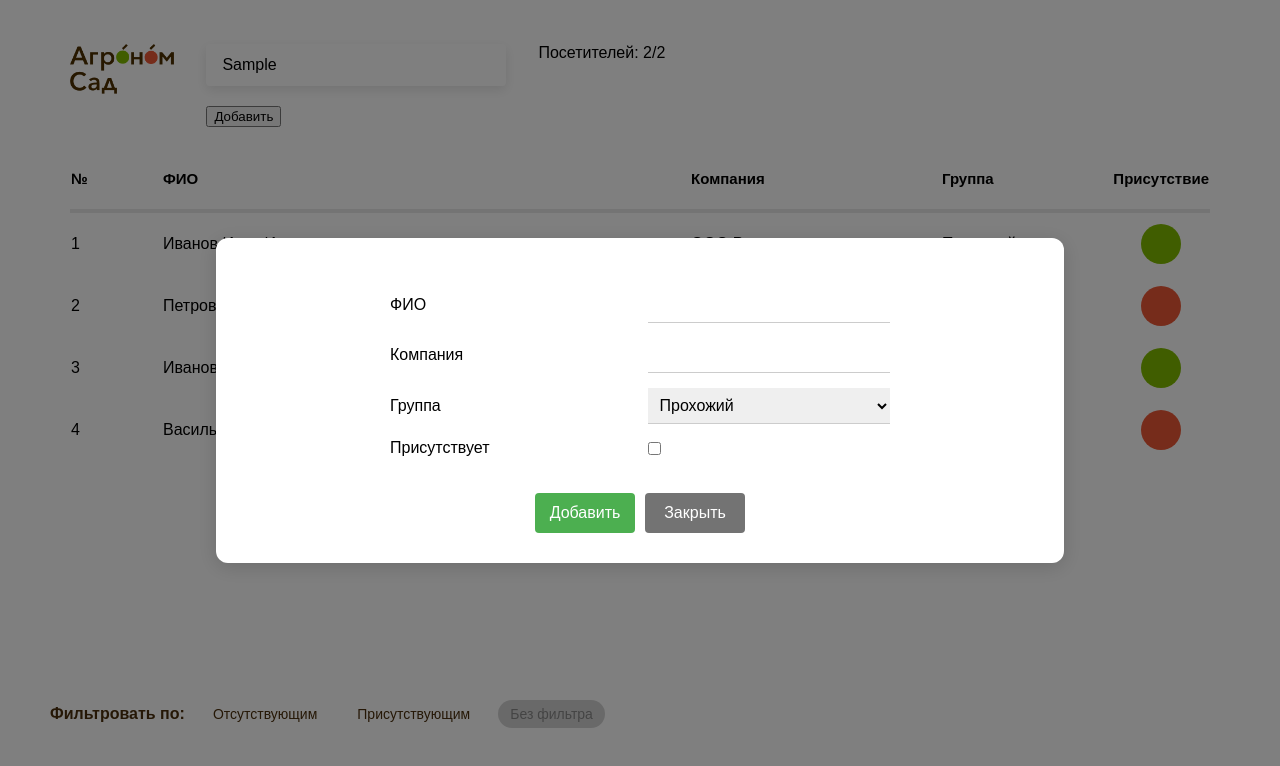
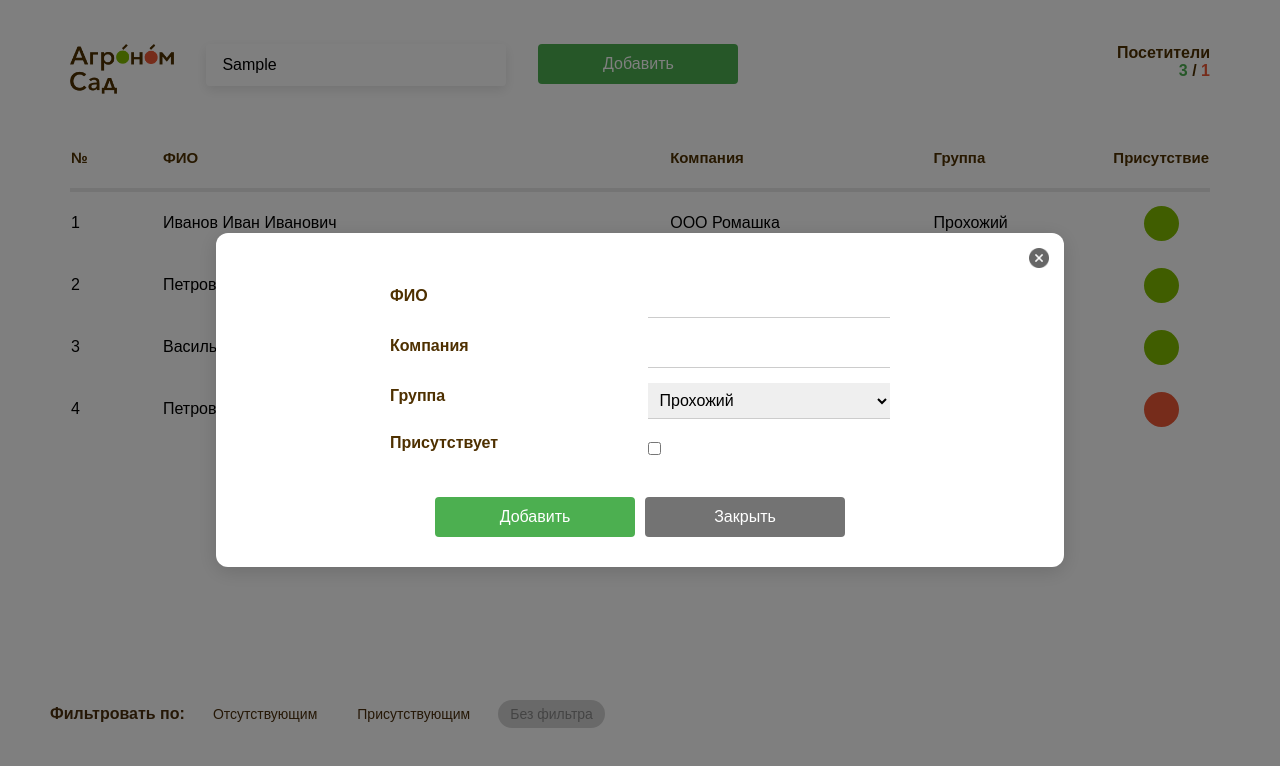
Before and after one commit to mcalexandretion/visitor-app-project, a React (Vite) app: page / in a window 1280 px wide. Both pictures are taken after typing "Sample" into the empty fields and a click on the button "Добавить". Shown: the top 766 px of the page. Built offline with nearby package versions, Linux system fonts and the light colour scheme; no server answers; data requests are answered from the project's data file.

Commit message:
change circles size

```diff
--- a/db.json
+++ b/db.json
@@ -8,25 +8,25 @@
       "present": true
     },
     {
-      "id": "2",
       "fullName": "Петров Пётр Петрович",
       "company": "ООО Василёк",
       "group": "Клиент",
-      "present": false
+      "present": true,
+      "id": "2"
     },
     {
-      "fullName": "Иванов Пётр Иванович",
-      "company": "ООО Роза",
-      "group": "Клиент",
+      "fullName": "Василькова Роза Андреевна",
+      "company": "ООО Ромашка",
+      "group": "Партнер",
       "present": true,
-      "id": "54235976-e6d5-4ee1-a517-60d0db5f95c2"
+      "id": "1ef7729f-67b5-4dd3-ae8f-4e60cb629625"
     },
     {
-      "fullName": "Васильков Андрей Валерьевич",
-      "company": "ООО Пион",
-      "group": "Партнер",
+      "fullName": "Петров Пётр Петрович",
+      "company": "ООО Ромашка",
+      "group": "Клиент",
       "present": false,
-      "id": "424db4cd-99a3-44c1-b4a0-a0abd307650c"
+      "id": "47d08171-ea07-48c0-8c71-76479210196f"
     }
   ]
 }
--- a/src/App.tsx
+++ b/src/App.tsx
@@ -144,11 +144,16 @@ function App() {
         <img src={logo} alt="logo" className="logo" />
         <div className="search-add-container">
           <SearchForm onSearch={handleSearch} initialSearch={filters.fullName || ''} />
-          <button className="add-button" onClick={() => setIsModalOpen(true)}>
+
+        </div>
+        <button className="add-button" onClick={() => setIsModalOpen(true)}>
             Добавить
           </button>
-        </div>
-        <div className="visitor-count">Посетителей: {presentCount}/{absentCount}</div>
+        <div className="visitor-count">
+         <label className="title">Посетители</label>
+         <div className="count"><span className="present">{presentCount}</span> / <span className="absent">{absentCount}</span></div>
+
+         </div>
       </header>
 
       <main className="main-container">
--- a/src/components/Modal.module.css
+++ b/src/components/Modal.module.css
@@ -32,3 +32,19 @@
   flex-direction: column;
   gap: 20px;
 }
+.closeButton {
+  position: absolute;
+  top: 15px;
+  right: 15px;
+  background: transparent;
+  border: none;
+  cursor: pointer;
+  padding: 0;
+  width: 20px;
+  height: 20px;
+}
+
+.closeIcon{
+  width: 20px;
+  height: 20px;
+}
--- a/src/components/Modal.tsx
+++ b/src/components/Modal.tsx
@@ -1,7 +1,7 @@
 import type { FC, ReactNode } from 'react';
 import { useEffect } from 'react';
 import styles from './Modal.module.css';
-
+import closeCircle from '../assets/close-circle.png'
 interface ModalProps {
   isOpen: boolean;
   onClose: () => void;
@@ -23,6 +23,15 @@ export const Modal: FC<ModalProps> = ({ isOpen, onClose, children }) => {
   return (
     <div className={styles.modalOverlay} onClick={onClose}>
       <div className={styles.modalContent} onClick={(e) => e.stopPropagation()}>
+        <button
+  className={styles.closeButton}
+  onClick={onClose}
+  aria-label="Закрыть"
+  type="button"
+>
+  <img src={closeCircle} alt="Закрыть" className={styles.closeIcon} />
+</button>
+
         {children}
       </div>
     </div>
--- a/src/components/PresenceFilter.module.css
+++ b/src/components/PresenceFilter.module.css
@@ -20,6 +20,8 @@
   padding: 6px 12px;
   border-radius: 16px;
   transition: background-color 0.2s;
+    width: auto;
+  height: auto;
 }
 
 .filterButton:hover {
--- a/src/components/VisitorForm.module.css
+++ b/src/components/VisitorForm.module.css
@@ -51,20 +51,6 @@
   justify-content: center;
 }
 
-.formActions button {
-  padding: 8px 16px;
-  border-radius: 4px;
-  cursor: pointer;
-  font-size: 16px;
-  text-align: center;
-  display: flex;
-  justify-content: center;
-  align-items: center;
-  width: 100px;
-  height: 40px;
-  border: none;
-}
-
 .formActions button[type="submit"] {
   background-color: #4caf50;
   color: white;
@@ -72,14 +58,16 @@
 }
 
 .formActions button[type="submit"]:hover {
-  background-color: #45a049;
+  background-color: #3b8b3f;
 }
 
 .deleteButton {
   background-color: #EC5937;
   color: white;
 }
-
+.deleteButton:hover {
+  background-color: #bd4227;
+}
 .closeButton {
   background-color: #737373;
   color: white;
--- a/src/components/VisitorItem.module.css
+++ b/src/components/VisitorItem.module.css
@@ -11,11 +11,10 @@
   gap: 5px;
 }
 
-/* Стили для кружков */
 .presentCircle {
   display: inline-block;
-  width: 40px;
-  height: 40px;
+  width: 35px;
+  height: 35px;
   background-color: #80BB00;
   border-radius: 50%;
   vertical-align: middle;
@@ -23,8 +22,8 @@
 
 .absentCircle {
   display: inline-block;
-  width: 40px;
-  height: 40px;
+  width: 35px;
+  height: 35px;
   background-color: #EC5937;
   border-radius: 50%;
   vertical-align: middle;
--- a/src/index.css
+++ b/src/index.css
@@ -16,6 +16,7 @@ body {
 }
 .header {
   display: flex;
+  flex-direction: row;
   gap: 32px;
 }
 .footer {
@@ -35,3 +36,47 @@ hr {
   height: 1px;
   background-color: #ccc;
 }
+
+.title {
+  color: #4E3000;
+  font-weight: bold;
+  text-align: center;
+  margin-bottom: 10px;
+}
+button {
+  padding: 8px 16px;
+  border-radius: 4px;
+  cursor: pointer;
+  font-size: 16px;
+  text-align: center;
+  display: flex;
+  justify-content: center;
+  align-items: center;
+  width: 200px;
+  height: 40px;
+  border: none;
+}
+.add-button {
+  background-color: #4caf50;
+  color: white;
+  transition: transform 0.2s ease;
+}
+.add-button:hover{
+  background-color: #3b8b3f;
+}
+
+.visitor-count {
+  margin-left: auto;
+  font-weight: bold;
+  color: #4E3000;
+}
+.visitor-count .present {
+  color: #4caf50;
+}
+
+.visitor-count .absent {
+  color: #EC5937;
+}
+.visitor-count .count{
+  text-align: end;
+}
```
Also changed, not shown: src/assets/close-circle.png (added).
